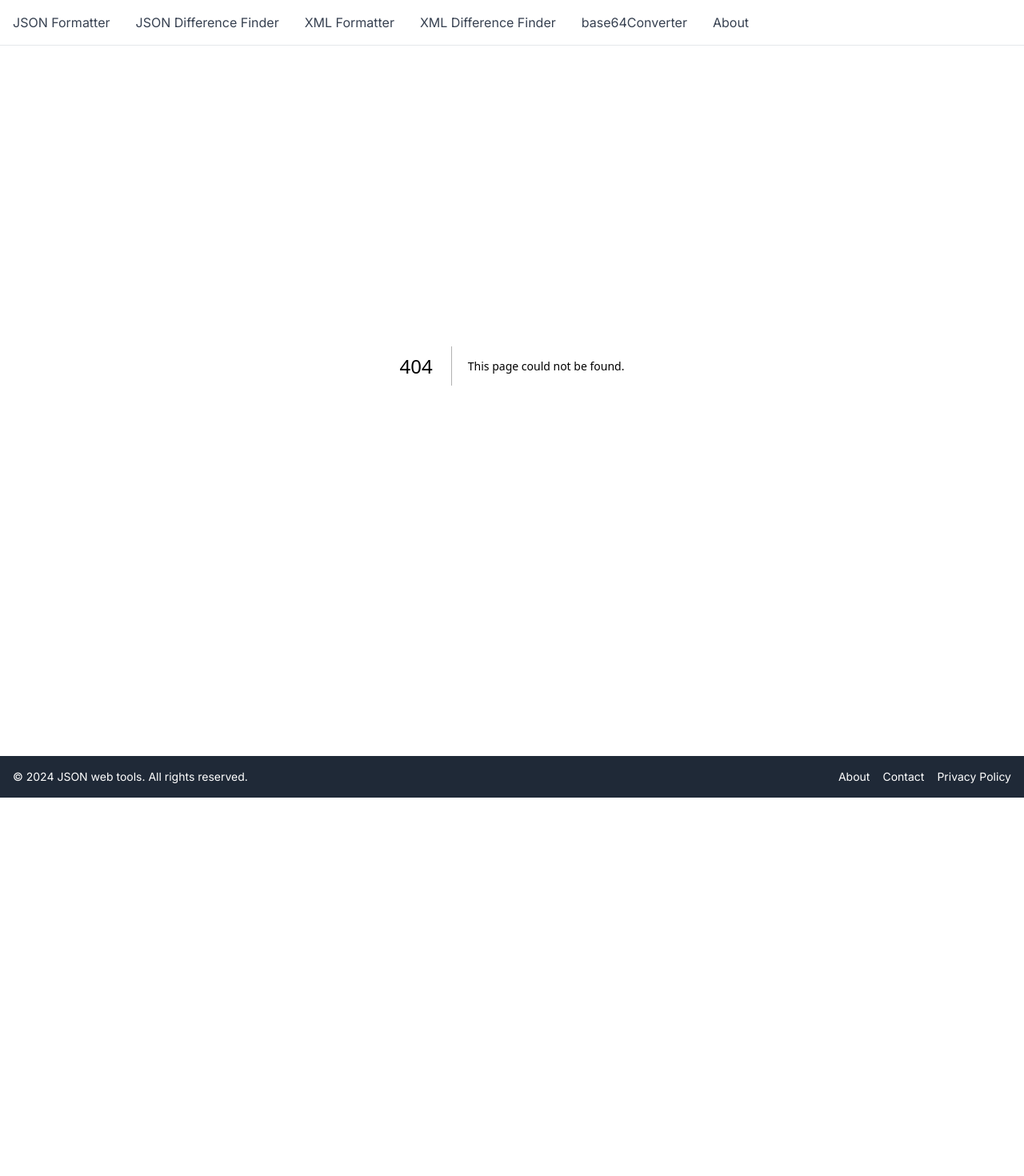
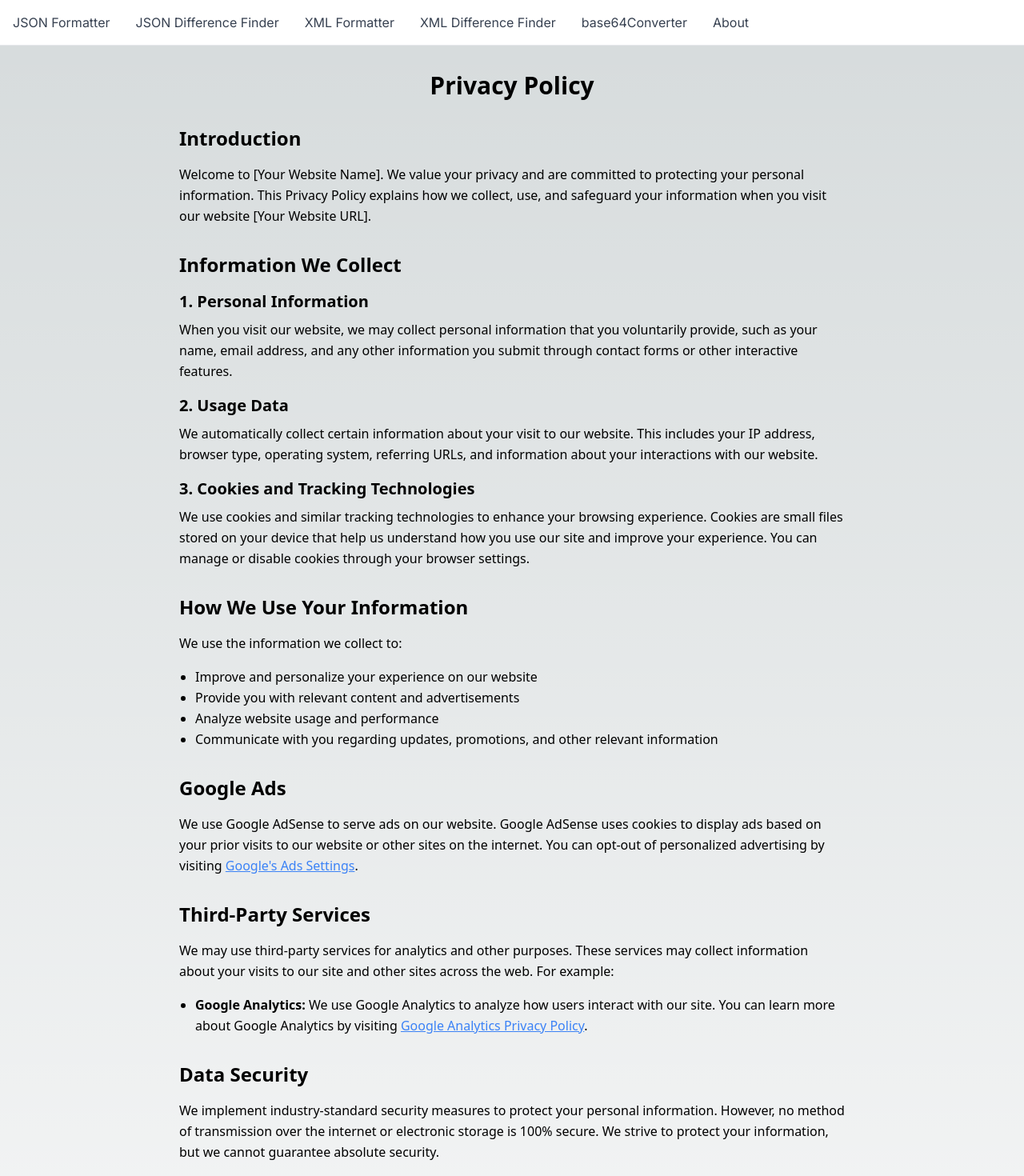
Before and after one commit to AhmedAli9991/Web-Utillity-Kit, a Next.js app: page /privacy in a window 1280 px wide. Before the commit this address had no page. Shown: the top 1470 px of the page at 80% size. Before the commit the page ends 997 px from the top, so only its background shows below. Built offline with nearby package versions, Linux system fonts and the light colour scheme.

Commit message:
privacy page

```diff
--- a/src/adsense/AddBanner.js
+++ b/src/adsense/AddBanner.js
@@ -1,15 +1,20 @@
 "use client";
 
-import React, { useEffect } from "react";
+import React, { useEffect,useState } from "react";
 
 const AddBanner = (props) => {
+  const [scriptLoaded, setScriptLoaded] = useState(false);
+
   useEffect(() => {
-    try {
-      (window.adsbygoogle = window.adsbygoogle || []).push({});
-    } catch (err) {
-      console.log(err);
+    if (!scriptLoaded) {
+      const script = document.createElement('script');
+      script.async = true;
+      script.src = 'https://pagead2.googlesyndication.com/pagead/js/adsbygoogle.js';
+      document.head.appendChild(script);
+      setScriptLoaded(true);
     }
-  }, []);
+  }, [scriptLoaded]);
+
 
   return (
     <ins
--- /dev/null
+++ b/src/app/privacy/page.js
@@ -0,0 +1,6 @@
+import PrivacyPolicy from "@/components/PrivacyPolicy";
+export default  function Privacy(){
+    return (
+        <PrivacyPolicy/>
+    );
+  };
--- /dev/null
+++ b/src/components/PrivacyPolicy.js
@@ -0,0 +1,96 @@
+// components/PrivacyPolicy.js
+import React from 'react';
+import AddBanner from "@/adsense/AddBanner";
+
+const PrivacyPolicy = () => {
+  return (
+    <div className="p-8 max-w-4xl mx-auto leading-relaxed font-sans">
+    <div className="max-w-4xl mx-auto leading-relaxed font-sans text-center">
+      <h1 className="text-3xl font-bold mb-6" >Privacy Policy</h1>
+    </div>
+
+      <h2 className="text-2xl font-semibold mt-8 mb-4">Introduction</h2>
+      <p>
+        Welcome to [Your Website Name]. We value your privacy and are committed to protecting your personal information. This Privacy Policy explains how we collect, use, and safeguard your information when you visit our website [Your Website URL].
+      </p>
+
+      <h2 className="text-2xl font-semibold mt-8 mb-4">Information We Collect</h2>
+      <h3 className="text-xl font-semibold mt-4 mb-2">1. Personal Information</h3>
+      <p>
+        When you visit our website, we may collect personal information that you voluntarily provide, such as your name, email address, and any other information you submit through contact forms or other interactive features.
+      </p>
+
+      <h3 className="text-xl font-semibold mt-4 mb-2">2. Usage Data</h3>
+      <p>
+        We automatically collect certain information about your visit to our website. This includes your IP address, browser type, operating system, referring URLs, and information about your interactions with our website.
+      </p>
+
+      <h3 className="text-xl font-semibold mt-4 mb-2">3. Cookies and Tracking Technologies</h3>
+      <p>
+        We use cookies and similar tracking technologies to enhance your browsing experience. Cookies are small files stored on your device that help us understand how you use our site and improve your experience. You can manage or disable cookies through your browser settings.
+      </p>
+
+      <h2 className="text-2xl font-semibold mt-8 mb-4">How We Use Your Information</h2>
+      <p>
+        We use the information we collect to:
+      </p>
+      <ul className="list-disc pl-5 mt-4 mb-4">
+        <li>Improve and personalize your experience on our website</li>
+        <li>Provide you with relevant content and advertisements</li>
+        <li>Analyze website usage and performance</li>
+        <li>Communicate with you regarding updates, promotions, and other relevant information</li>
+      </ul>
+
+      <h2 className="text-2xl font-semibold mt-8 mb-4">Google Ads</h2>
+      <p>
+        We use Google AdSense to serve ads on our website. Google AdSense uses cookies to display ads based on your prior visits to our website or other sites on the internet. You can opt-out of personalized advertising by visiting <a href="https://adssettings.google.com" target="_blank" rel="noopener noreferrer" className="text-blue-500 underline">Google's Ads Settings</a>.
+      </p>
+
+      <h2 className="text-2xl font-semibold mt-8 mb-4">Third-Party Services</h2>
+      <p>
+        We may use third-party services for analytics and other purposes. These services may collect information about your visits to our site and other sites across the web. For example:
+      </p>
+      <ul className="list-disc pl-5 mt-4 mb-4">
+        <li><strong>Google Analytics:</strong> We use Google Analytics to analyze how users interact with our site. You can learn more about Google Analytics by visiting <a href="https://policies.google.com/privacy" target="_blank" rel="noopener noreferrer" className="text-blue-500 underline">Google Analytics Privacy Policy</a>.</li>
+      </ul>
+
+      <h2 className="text-2xl font-semibold mt-8 mb-4">Data Security</h2>
+      <p>
+        We implement industry-standard security measures to protect your personal information. However, no method of transmission over the internet or electronic storage is 100% secure. We strive to protect your information, but we cannot guarantee absolute security.
+      </p>
+
+      <h2 className="text-2xl font-semibold mt-8 mb-4">User Rights</h2>
+      <p>
+        You have the right to access, correct, or delete your personal information. To exercise your rights, please contact us at [Your Contact Email Address].
+      </p>
+
+      <h2 className="text-2xl font-semibold mt-8 mb-4">Children’s Privacy</h2>
+      <p>
+        Our website is not intended for children under the age of 13. We do not knowingly collect personal information from children under 13. If we become aware that we have collected such information, we will take steps to delete it.
+      </p>
+
+      <h2 className="text-2xl font-semibold mt-8 mb-4">Changes to This Privacy Policy</h2>
+      <p>
+        We may update this Privacy Policy from time to time. Any changes will be posted on this page with an updated effective date. We encourage you to review this Privacy Policy periodically.
+      </p>
+
+      <h2 className="text-2xl font-semibold mt-8 mb-4">Contact Us</h2>
+      <p>
+        If you have any questions about this Privacy Policy or our practices, please contact us at:
+      </p>
+      <ul className="list-disc pl-5 mt-4">
+        <li><strong>Email:</strong> [Your Contact Email Address]</li>
+      </ul>
+
+      <div className="my-8">
+        <AddBanner
+          dataAdFormat="auto"
+          dataFullWidthResponsive={true}
+          dataAdSlot="4284247248"
+        />
+      </div>
+    </div>
+  );
+};
+
+export default PrivacyPolicy;
--- a/src/layout/Footer.js
+++ b/src/layout/Footer.js
@@ -2,6 +2,7 @@
 import React from 'react';
 import AddBanner from "@/adsense/AddBanner";
 import { useDetectAdBlock } from "adblock-detect-react";
+import Link from 'next/link';
 
 const Footer = () => {
   return (
@@ -19,9 +20,9 @@ const Footer = () => {
           © {new Date().getFullYear()} JSON web tools. All rights reserved.
         </p>
         <div className="flex space-x-4 mt-2 md:mt-0">
-          <a href="/about" className="hover:underline text-sm">About</a>
-          <a href="/contact" className="hover:underline text-sm">Contact</a>
-          <a href="/privacy" className="hover:underline text-sm">Privacy Policy</a>
+          <Link href="/about" className="hover:underline text-sm">About</Link>
+          <Link href="/contact" className="hover:underline text-sm">Contact</Link>
+          <Link href="/privacy" className="hover:underline text-sm">Privacy Policy</Link>
         </div>
       </div>
     </footer>
--- /dev/null
+++ b/src/styles/privacy.css
@@ -0,0 +1,31 @@
+/* components/PrivacyPolicy.module.css */
+.container {
+    padding: 20px;
+    max-width: 800px;
+    margin: auto;
+    line-height: 1.6;
+  }
+
+  h1 {
+    font-size: 2rem;
+    margin-bottom: 20px;
+  }
+
+  h2 {
+    font-size: 1.5rem;
+    margin-top: 20px;
+  }
+
+  h3 {
+    font-size: 1.25rem;
+    margin-top: 15px;
+  }
+
+  a {
+    color: #0070f3;
+    text-decoration: none;
+  }
+
+  a:hover {
+    text-decoration: underline;
+  }
```
